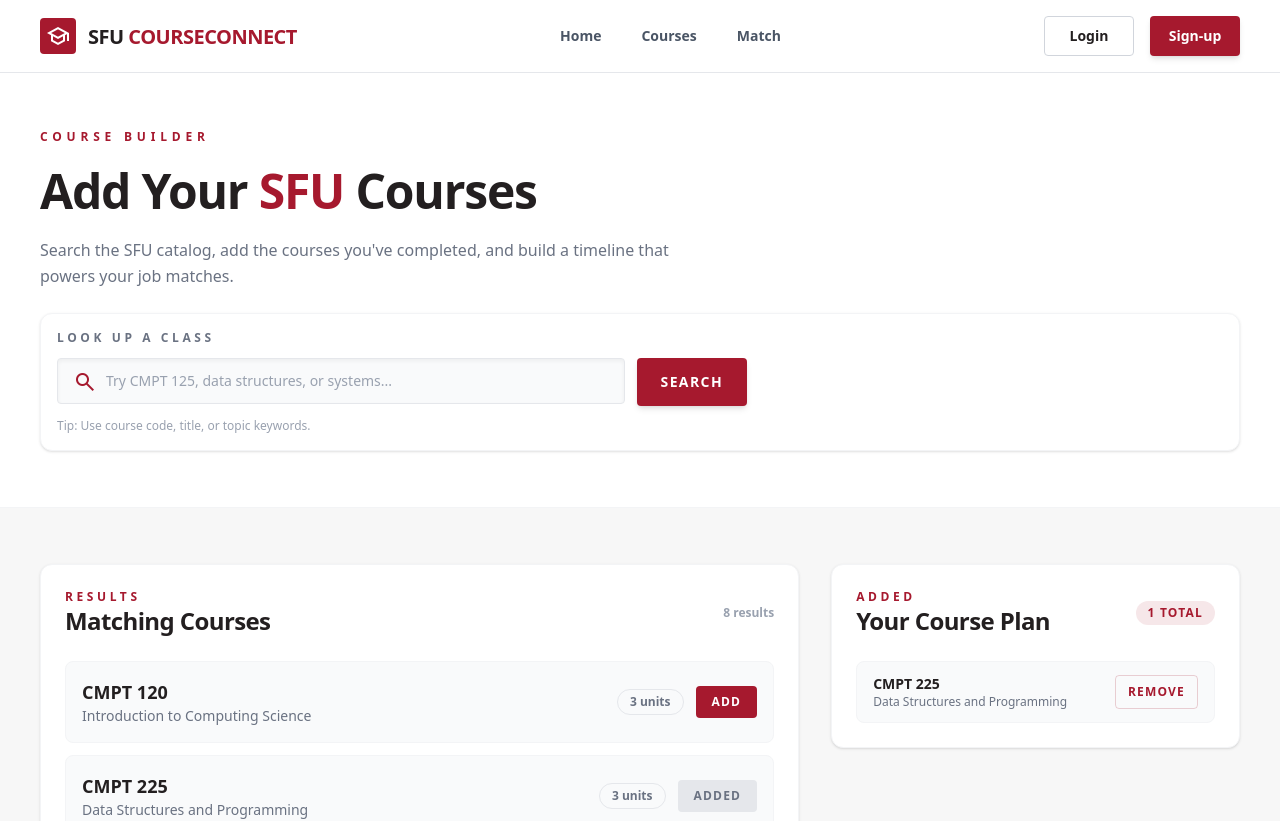
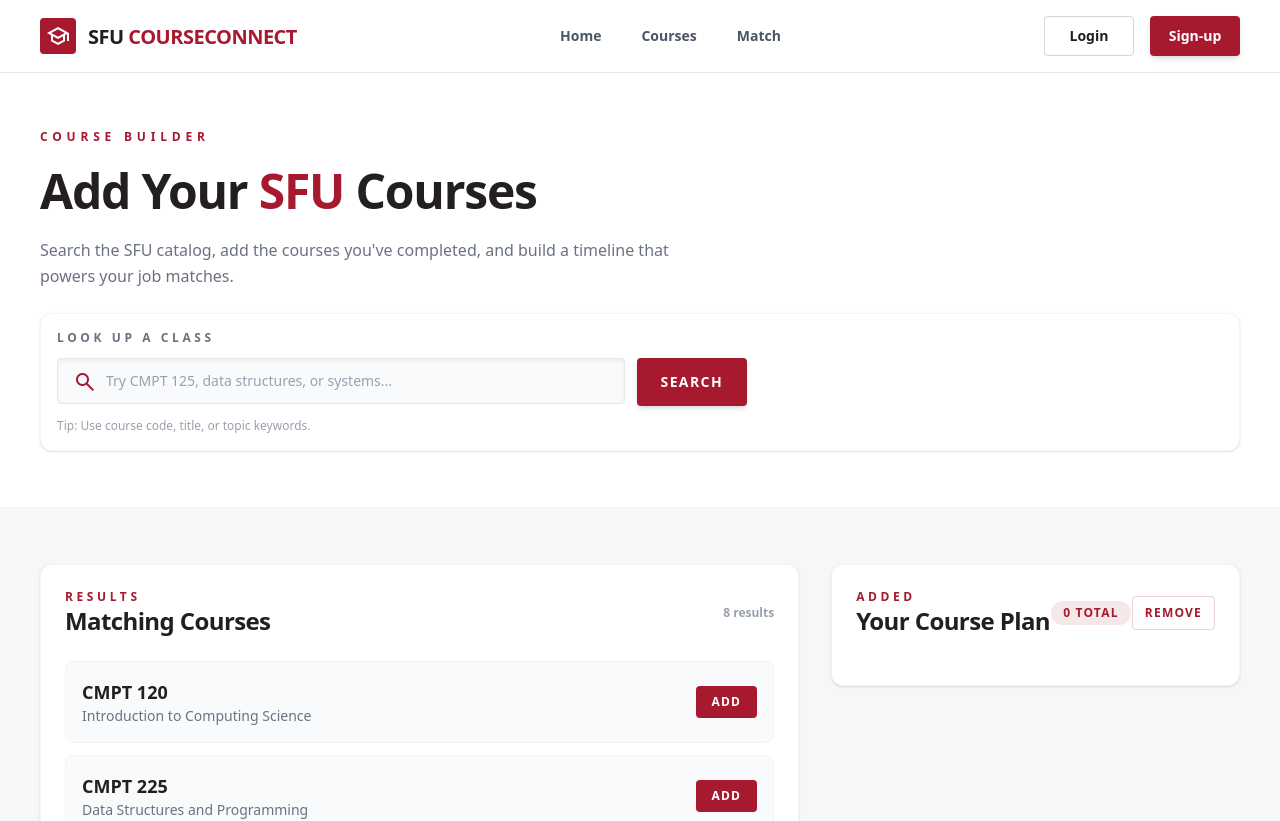
Before and after one commit to ChakornK/xhacks-2026, a Next.js app: page /courses in a window 1280 px wide. Shown: the top 821 px of the page. Built offline with nearby package versions, Linux system fonts and the light colour scheme.

Commit message:
course page changed

```diff
--- a/src/app/courses/page.js
+++ b/src/app/courses/page.js
@@ -6,53 +6,40 @@
   {
     code: "CMPT 120",
     title: "Introduction to Computing Science",
-    units: 3,
   },
   {
     code: "CMPT 225",
     title: "Data Structures and Programming",
-    units: 3,
   },
   {
     code: "CMPT 276",
     title: "Software Engineering",
-    units: 3,
   },
   {
     code: "CMPT 295",
     title: "Computer Architecture",
-    units: 3,
   },
   {
     code: "CMPT 300",
     title: "Operating Systems",
-    units: 3,
   },
   {
     code: "BUS 232",
     title: "Business Statistics for Decisions",
-    units: 3,
   },
   {
     code: "MACM 201",
     title: "Discrete Mathematics I",
-    units: 3,
   },
   {
     code: "STAT 270",
     title: "Probability & Statistics",
-    units: 3,
   },
 ];
 
 export default function CoursePage() {
   const [query, setQuery] = useState("");
-  const [selected, setSelected] = useState([
-    {
-      code: "CMPT 225",
-      title: "Data Structures and Programming",
-    },
-  ]);
+  const [selected, setSelected] = useState([]); // selected courses
   const results = useMemo(() => {
     if (!query.trim()) return COURSE_CATALOG;
     const normalized = query.toLowerCase();
@@ -149,9 +136,6 @@
                         <p className="text-sm text-gray-500 dark:text-gray-400">{course.title}</p>
                       </div>
                       <div className="flex items-center gap-3">
-                        <span className="rounded-full border border-gray-200 px-3 py-1 text-xs font-semibold text-gray-500 dark:border-gray-700 dark:text-gray-400">
-                          {course.units} units
-                        </span>
                         <button
                           className={`rounded px-4 py-2 text-xs font-bold uppercase tracking-widest transition-all ${
                             isAdded
@@ -182,6 +166,13 @@
                 <div className="bg-sfu-red/10 text-sfu-red rounded-full px-3 py-1 text-xs font-bold uppercase tracking-widest">
                   {selected.length} total
                 </div>
+                <button
+                      className="text-sfu-red border-sfu-red/20 hover:bg-sfu-red/10 cursor-pointer rounded border px-3 py-2 text-xs font-bold uppercase tracking-widest transition-all"
+                      onClick={() => removeCourse(course.code)}
+                      type="button"
+                    >
+                      Remove
+                    </button>
               </div>
 
               <div className="space-y-3">
```
